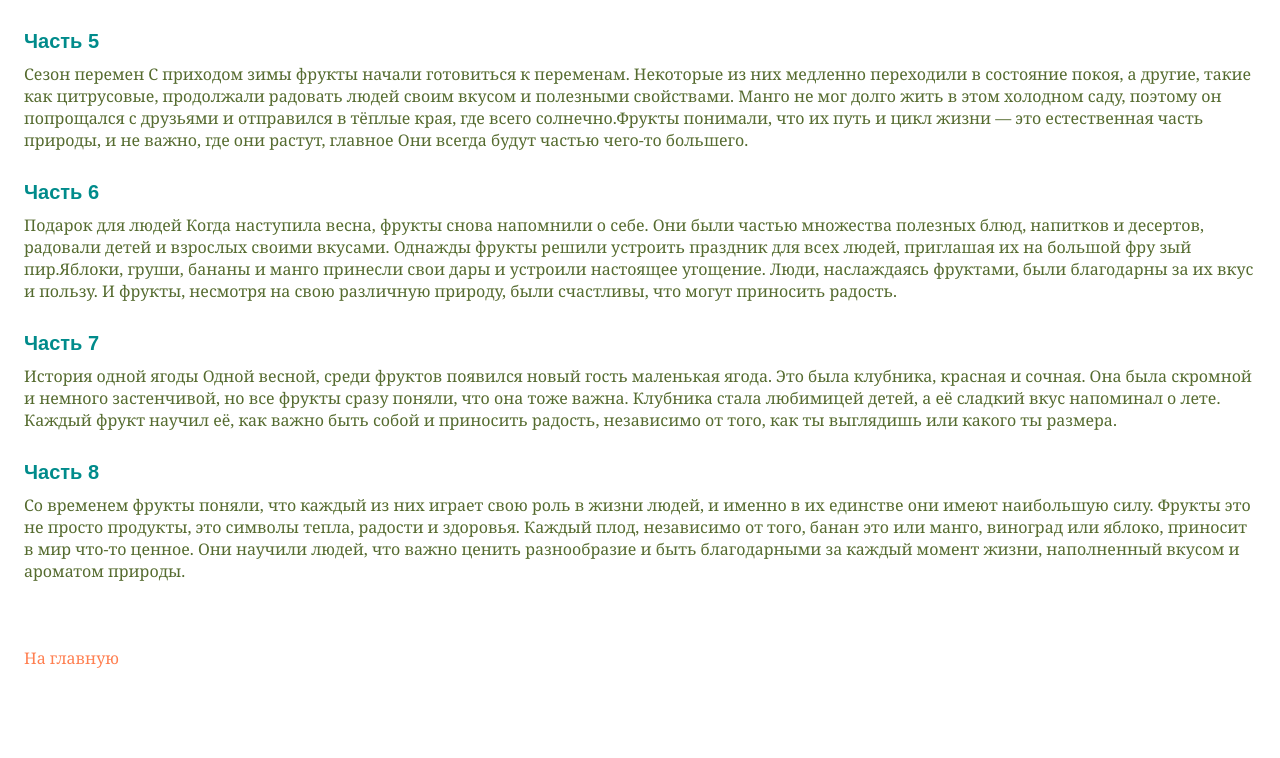
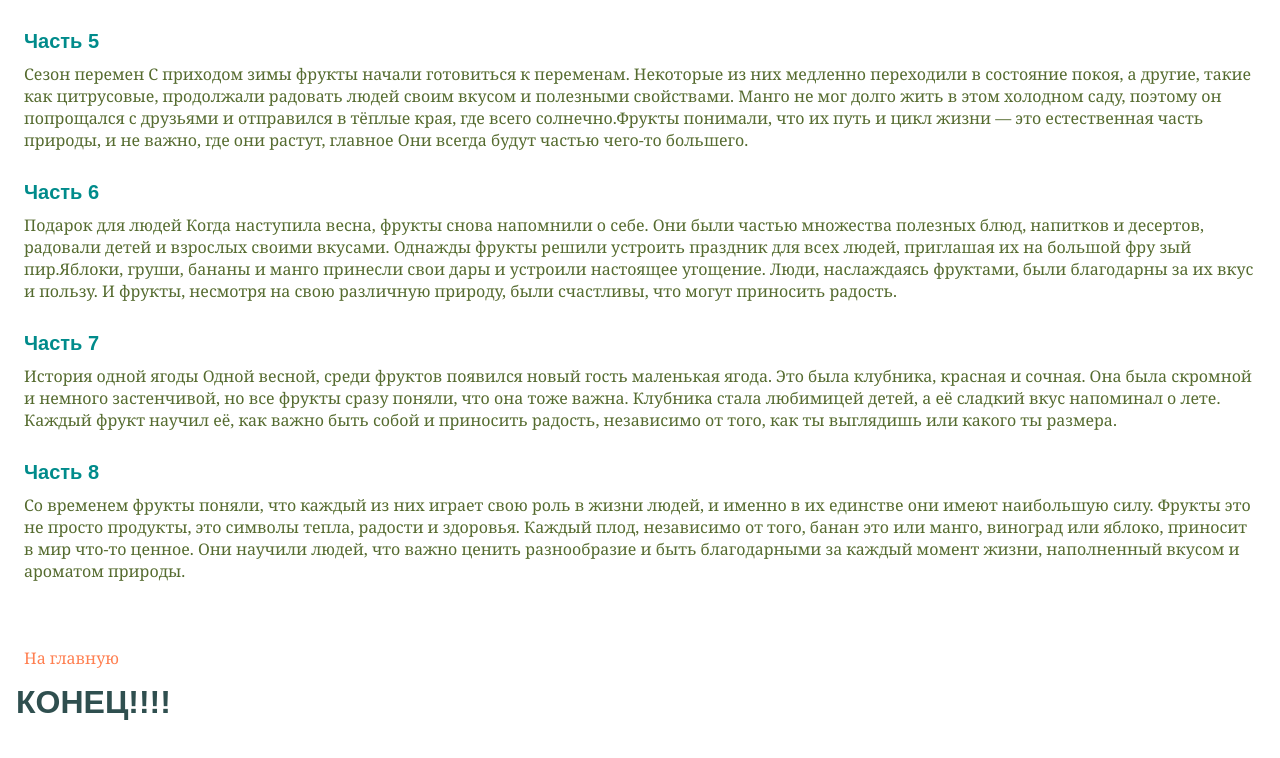
Before and after one commit to Stage09/fruct, a plain HTML site: page index2.html in a window 1280 px wide. Drawn offline with Linux system fonts and the light colour scheme.

Commit message:
finished

```diff
--- a/index2.html
+++ b/index2.html
@@ -46,6 +46,7 @@
                 <a class="butn" href="./index.html">На главную</a>
             </div>
         </footer>
+        <h1 class="end">КОНЕЦ!!!!</h1>
     </main>
 </body>
 </html>
--- a/main.css
+++ b/main.css
@@ -41,3 +41,7 @@
     font-family: Georgia, 'Times New Roman', Times, serif;
     color: coral;
 }
+.end{
+    color: darkslategrey;
+    font-family: Arial, Helvetica, sans-serif;
+}
```
